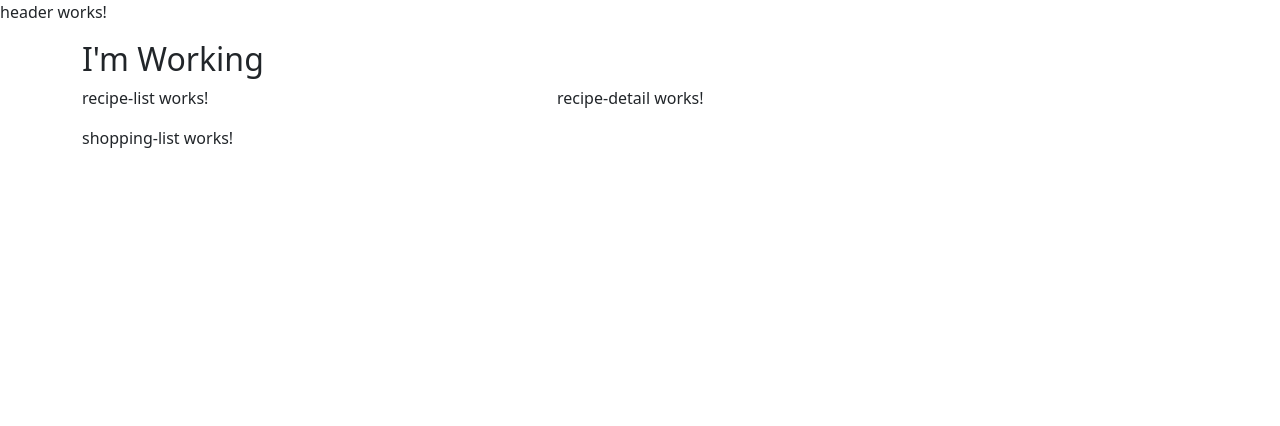
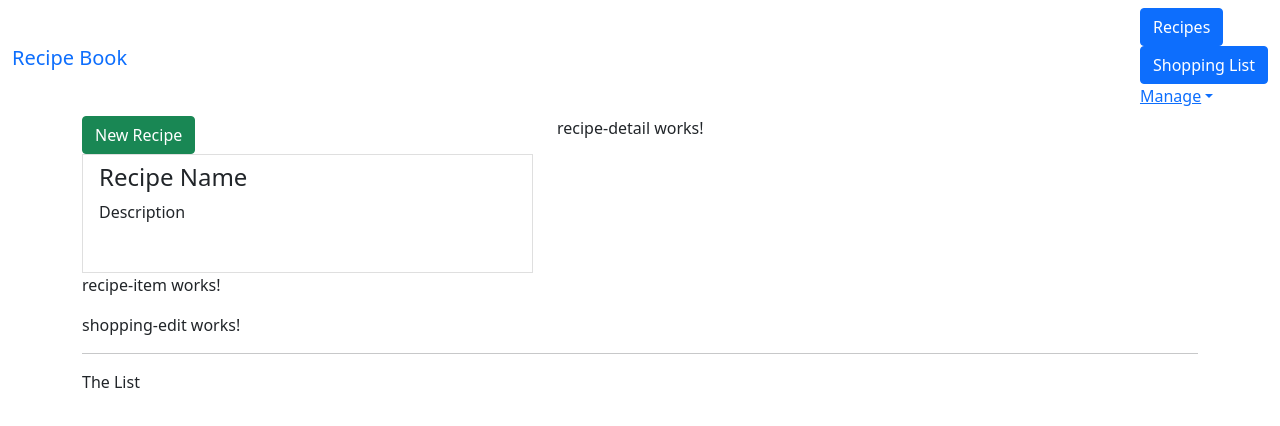
Before and after one commit to Albano88/RecipeBook, an Angular app: page / in a window 1280 px wide. Shown: the top 426 px of the page. Built offline with nearby package versions, Linux system fonts and the light colour scheme.

Commit message:
aggunto modello di ricetta

```diff
--- a/src/app/app.component.html
+++ b/src/app/app.component.html
@@ -5,7 +5,7 @@
   <div class="row">
     <div class="col-md-12">
 
-      <h2>I'm Working</h2>
+
       <app-recipes></app-recipes>
       <app-shopping-list></app-shopping-list>
 
--- a/src/app/app.module.ts
+++ b/src/app/app.module.ts
@@ -11,6 +11,7 @@
 import { ShoppingListComponent } from './shopping-list/shopping-list.component';
 import { ShoppingEditComponent } from './shopping-list/shopping-edit/shopping-edit.component';
 import { RecipeListComponent } from './recipes/recipe-list/recipe-list.component';
+import { RecipeItemComponent } from './recipes/recipe-item/recipe-item.component';
 
 @NgModule({
   declarations: [
@@ -21,6 +22,7 @@
     ShoppingEditComponent,
     RecipeDetailComponent,
     RecipeListComponent,
+    RecipeItemComponent,
   ],
   imports: [
     BrowserModule,
--- a/src/app/header/header.component.html
+++ b/src/app/header/header.component.html
@@ -1 +1,38 @@
-<p>header works!</p>
+
+<!--classe di bootstrap che ci permette di inserire una barra di navigazione -->
+<nav class="navbar navbar-default">
+  <!--classe di contenitore che ci da la migliore visualizzazione con boot-->
+  <div class="container-fluid">
+    <!--classe navbar con un hash di ancoraggio che successibvamente verrra sostituito da un percorso-->
+    <div class="navbar-header">
+      <a href="#" class="navbar-brand">Recipe Book</a>
+
+    </div>
+
+    <!--creazione di una lista ordinata di classi css con hash di ancoraggio-->
+    <div class="collaps navbar-collaps">
+      <ul class="nav navbar-nav">
+        <!--bottoni-->
+        <li><a class="btn btn-primary" data-toggle="collapse"
+               role="button" aria-expanded="false" aria-controls="coll" href="#">Recipes</a></li>
+        <li><a class="btn btn-primary" data-toggle="collapse"
+               role="button" aria-expanded="false" aria-controls="coll" href="#">Shopping List</a></li>
+      </ul>
+
+      <!--creazione lista non ordinata a destra con menu a tendina-->
+      <ul class="nav navbar-nav navbar-right">
+        <li class="dropdown">
+          <a href="#" class="dropdown-toggle" role="button">Manage<span class="caret"></span></a>
+          <ul class="dropdown-menu">
+            <li><a href="#">Save Data</a></li>
+            <li><a href="#">Fetch Data</a></li>
+          </ul>
+
+        </li>
+      </ul>
+    </div>
+
+
+  </div>
+
+</nav>
--- /dev/null
+++ b/src/app/recipes/recipe-item/recipe-item.component.html
@@ -0,0 +1 @@
+<p>recipe-item works!</p>
--- /dev/null
+++ b/src/app/recipes/recipe-item/recipe-item.component.ts
@@ -0,0 +1,15 @@
+import { Component, OnInit } from '@angular/core';
+
+@Component({
+  selector: 'app-recipe-item',
+  templateUrl: './recipe-item.component.html',
+  styleUrls: ['./recipe-item.component.css']
+})
+export class RecipeItemComponent implements OnInit {
+
+  constructor() { }
+
+  ngOnInit(): void {
+  }
+
+}
--- a/src/app/recipes/recipe-list/recipe-list.component.html
+++ b/src/app/recipes/recipe-list/recipe-list.component.html
@@ -1 +1,23 @@
-<p>recipe-list works!</p>
+
+
+<div class="row>">
+  <div class="col-xs-12">
+
+    <button class="btn btn-success">New Recipe</button>
+
+  </div>
+</div>
+<div class="row>">
+  <div class="col-xs-12">
+    <a href="#" class="list-group-item clearfix">
+      <div class="pull-left">
+        <h4 class="list-group-item-heading">Recipe Name</h4>
+        <p class="list-group-item-text">Description </p>
+      </div>
+      <span class="pull-right">
+        <img src="" alt="" class="img-responsive" style="max-height:50px;">
+      </span>
+    </a>
+    <app-recipe-item></app-recipe-item>
+  </div>
+</div>
--- a/src/app/recipes/recipe-list/recipe-list.component.ts
+++ b/src/app/recipes/recipe-list/recipe-list.component.ts
@@ -1,4 +1,5 @@
 import { Component, OnInit } from '@angular/core';
+import { Recipe } from '../recipe.model';
 
 @Component({
   selector: 'app-recipe-list',
@@ -6,7 +7,10 @@
   styleUrls: ['./recipe-list.component.css']
 })
 export class RecipeListComponent implements OnInit {
-
+  recipes: Recipe[] = [
+    new Recipe('A Test Recipe', 'This is simply test',
+      'https://images.immediate.co.uk/production/volatile/sites/30/2020/08/chorizo-mozarella-gnocchi-bake-cropped-9ab73a3.jpg?quality=90&webp=true&resize=300,272')
+  ];
   constructor() { }
 
   ngOnInit(): void {
--- /dev/null
+++ b/src/app/recipes/recipe.model.ts
@@ -0,0 +1,12 @@
+export class Recipe {
+
+   public name: string;
+  public description: string;
+  public imagePath: string;
+
+  constructor(name: string, desc: string, imagePath: string) {
+    this.name = name;
+    this.description = desc;
+    this.imagePath = imagePath;
+    }
+}
--- a/src/app/shopping-list/shopping-list.component.html
+++ b/src/app/shopping-list/shopping-list.component.html
@@ -1 +1,10 @@
-<p>shopping-list works!</p>
+
+
+
+<div class="row">
+  <div class="col-xs-10">
+    <app-shopping-edit></app-shopping-edit>
+    <hr>
+    <p>The List</p>
+  </div>
+</div>
```
Also changed, not shown: src/app/recipes/recipe-item/recipe-item.component.css (added), 1 other file (tests, documents, lock files or other folders).
